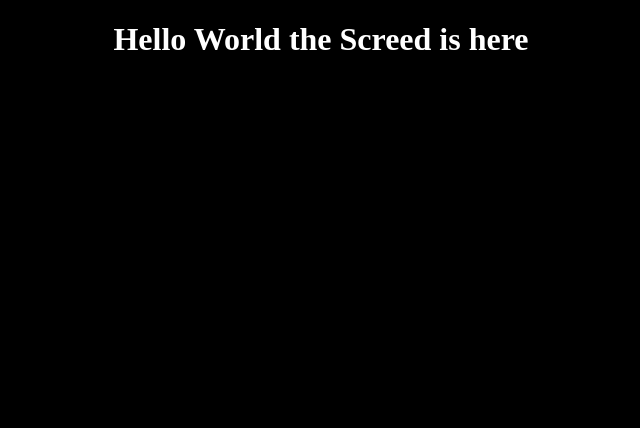
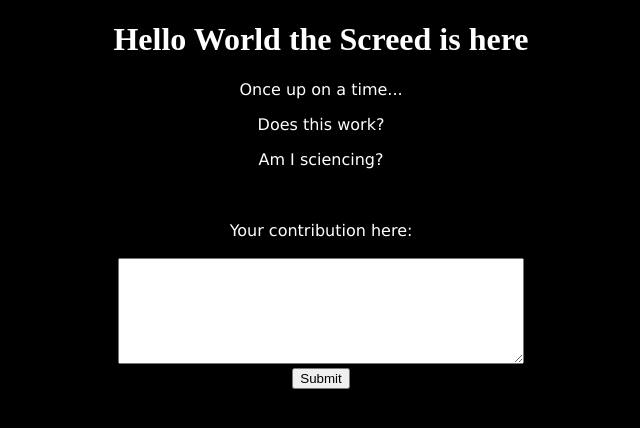
Before and after one commit to UncleSnail/corn_hacks_2022, a Django app: page /Screed/ in a window 1280 px wide. Shown: the top 428 px of the page, without its empty margins (319-959 px from the left). Run offline with Django 3.2, Linux system fonts and the light colour scheme; style sheets or scripts are compiled from the project's sources; some libraries are stand-ins or nearby versions.

Commit message:
Got views.py and index.html to render a list of strings to be used as paragraphs

```diff
--- a/Screed/static/style.scss
+++ b/Screed/static/style.scss
@@ -10,6 +10,12 @@ h1 {
 }
 
 p {
+    color: white;
     font-family: verdana;
     text-align: center;
 }
+
+label {
+    color: white;
+    font-family: verdana;
+}
--- a/Screed/views.py
+++ b/Screed/views.py
@@ -2,5 +2,8 @@ from django.shortcuts import render
 from django.http import HttpResponse
 
 def index(request):
-    #return HttpResponse("Hello, world. You're at the pulls index.")
-    return render(request, 'index.html',{})
+    paragraphs = ['Does this work?','Am I sciencing?']
+    context = {
+        'paragraphs': paragraphs
+    }
+    return render(request, 'index.html',context)
--- a/corn_hacks_2022/settings.py
+++ b/corn_hacks_2022/settings.py
@@ -38,7 +38,7 @@ INSTALLED_APPS = [
     'django.contrib.messages',
     'django.contrib.staticfiles',
     'Screed',
-    'sass_processor'
+    'sass_processor',
 ]
 
 MIDDLEWARE = [
--- a/static/style.css
+++ b/static/style.css
@@ -6,7 +6,12 @@ h1 {
   text-align: center; }
 
 p {
+  color: white;
   font-family: verdana;
   text-align: center; }
 
+label {
+  color: white;
+  font-family: verdana; }
+
 /*# sourceMappingURL=style.css.map */
--- a/templates/index.html
+++ b/templates/index.html
@@ -11,6 +11,16 @@
 <body>
     <h1>Hello World the Screed is here </h1>
     <p> Once up on a time...</p>
-    <p> the end.</p>
+    {% for paragraph in paragraphs%}
+    <p> {{paragraph}}</p>
+    {% endfor %}
+    <center>
+    <br><br>
+    <label for="entry"> Your contribution here: </label>
+    <br><br>
+    <textarea id="entry" name="entry" cols = "100" style="height:100px; width:400px"> </textarea>
+    <br>
+    <input type="submit" value="Submit" align="center">
+    </center>
 </body>
 </html>
```
Also changed, not shown: 1 other file.
